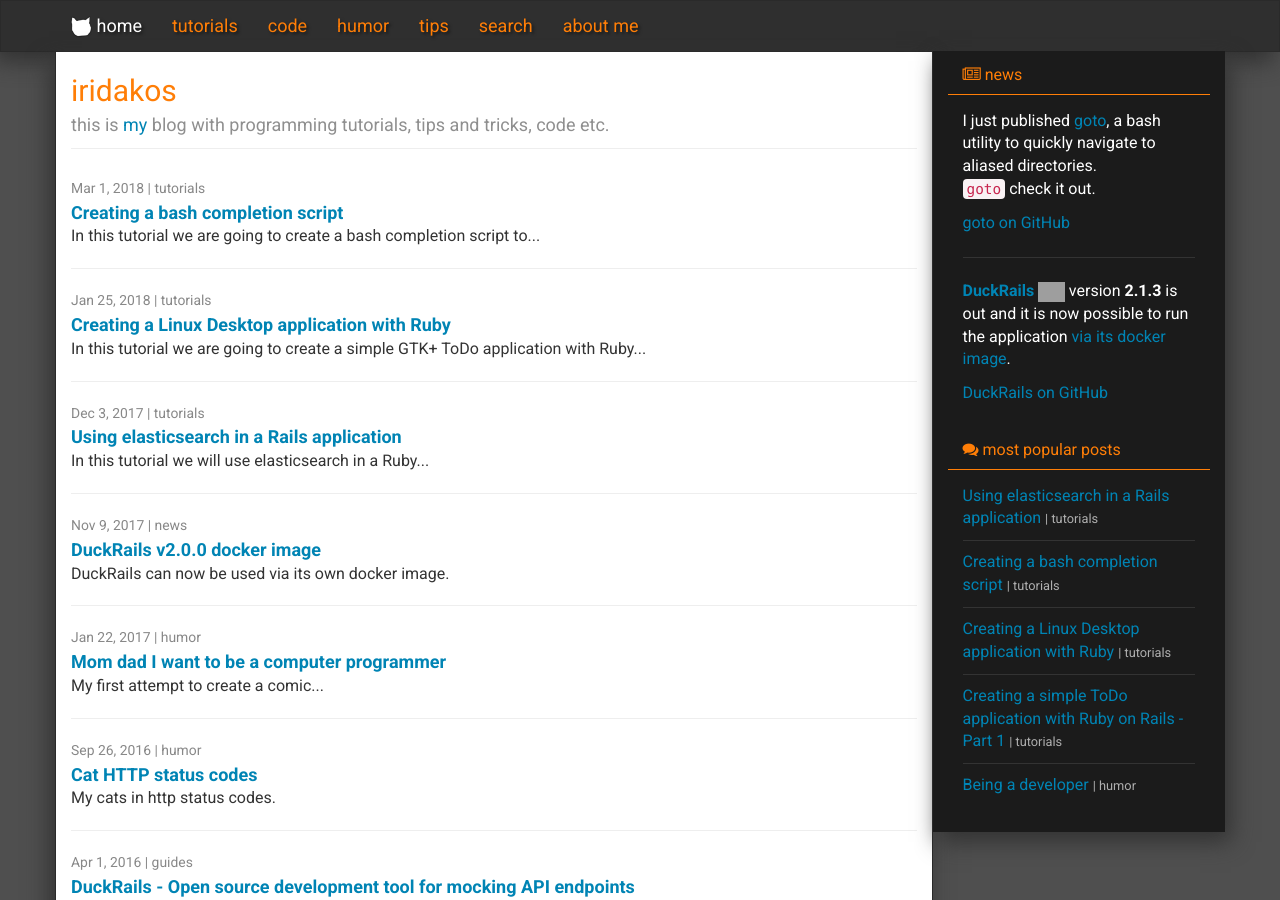
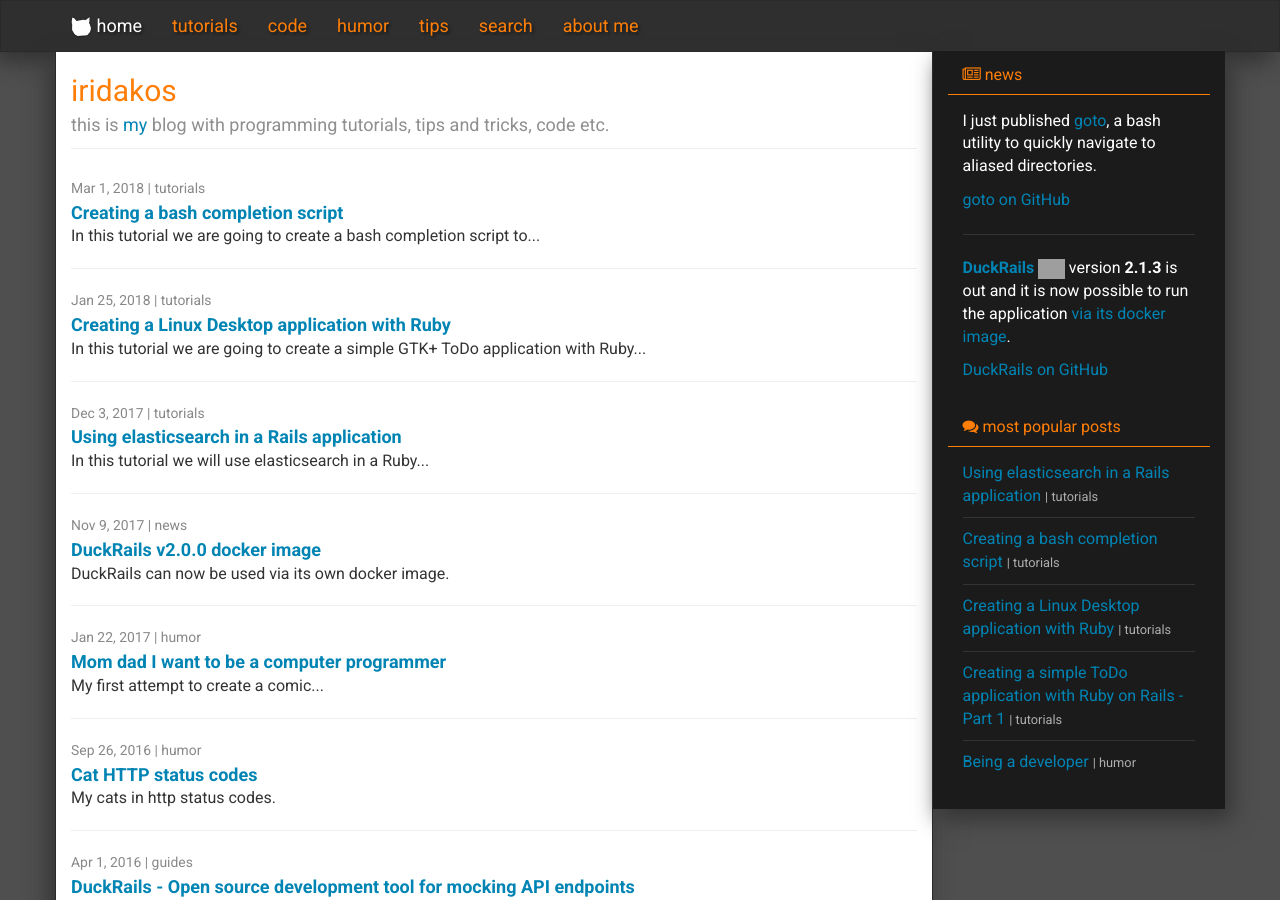
Before and after one commit to iridakos/iridakos.github.io, a Jekyll site: the page built from index.html, in a window 1280 px wide and 900 px high. Built offline with Jekyll 4.4.1, drawn with Linux system fonts in a browser that asks for light colours; nearby versions of some CDN libraries; the list of posts is cut into pages by our own code; comment, search, counter and statistics services are not loaded; grey boxes are pictures that could not be loaded.

Commit message:
Update news.html

```diff
--- a/_includes/news.html
+++ b/_includes/news.html
@@ -5,7 +5,7 @@
 
     <div class="panel-body">
       <p>
-        I just published <a class="ga-event-link" data-event-label="goto repo" data-event-action="click" data-event-category="News links" href="https://github.com/iridakos/goto" target="_blank">goto</a>, a bash utility to quickly navigate to aliased directories. <br/> <a class="ga-event-link" data-event-label="goto repo" data-event-action="click" data-event-category="News links" href="https://github.com/iridakos/goto" target="_blank"><code>goto</code></a> check it out.
+        I just published <a class="ga-event-link" data-event-label="goto repo" data-event-action="click" data-event-category="News links" href="https://github.com/iridakos/goto" target="_blank">goto</a>, a bash utility to quickly navigate to aliased directories.
       </p>
 
         <p><a class="github-button" href="https://github.com/iridakos/goto" data-size="large" data-show-count="false" aria-label="Star iridakos/goto on GitHub">goto on GitHub</a></p></p>
```
